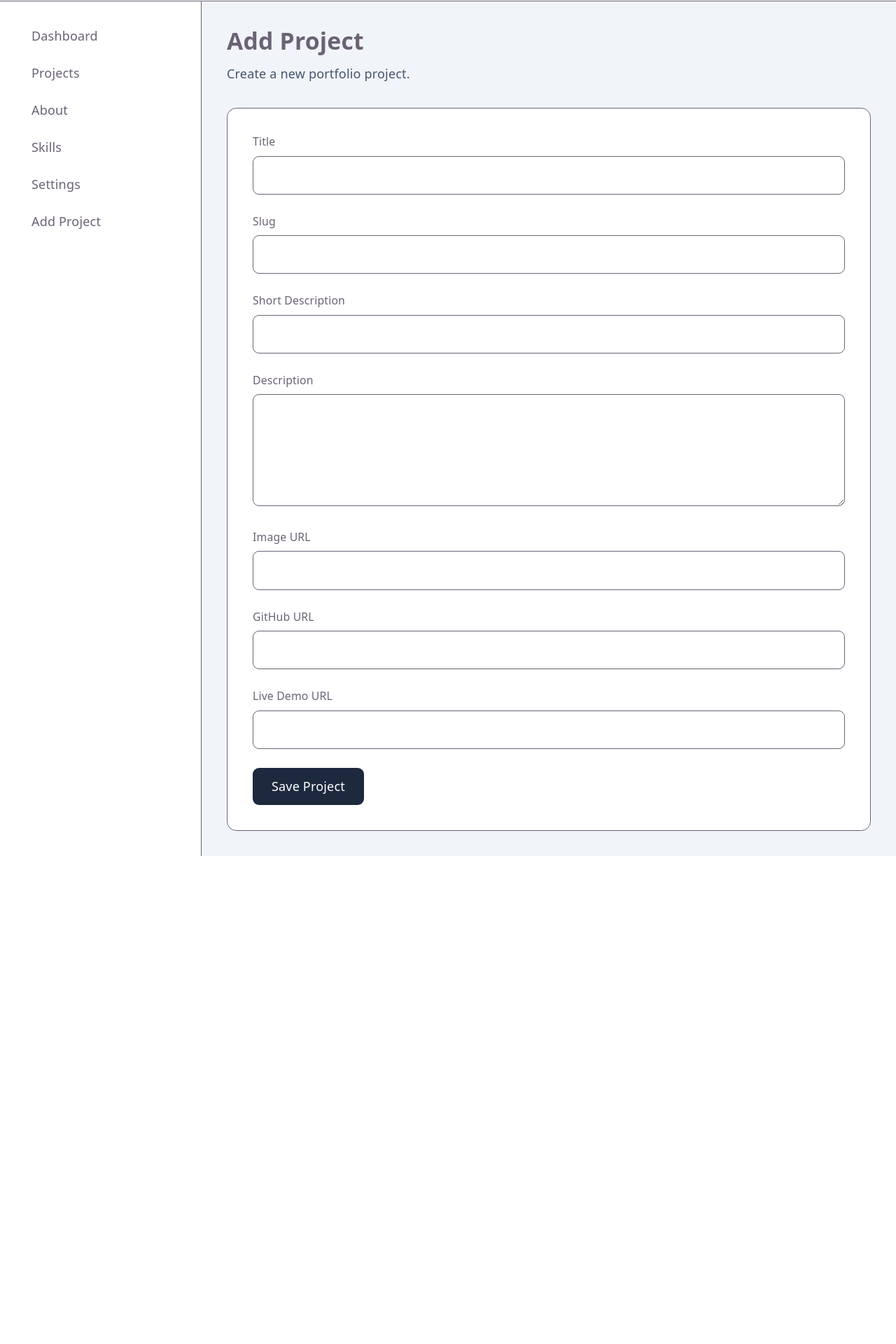
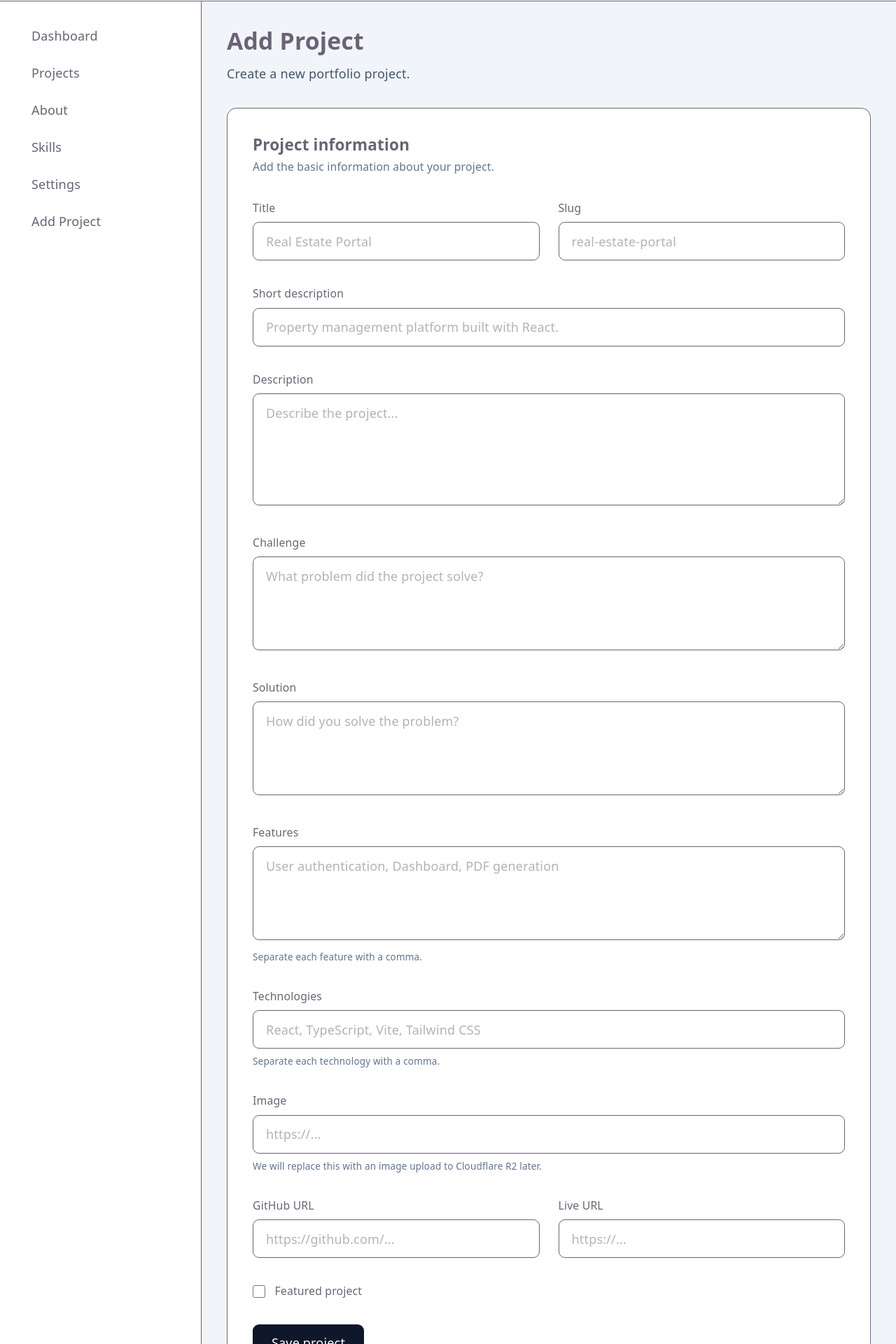
Before and after one commit to vgarmy/portfolio, a React (Vite) app: page /portfolio/admin/projects/new in a window 1280 px wide. Shown: the part 71-1991 px from the top of the page at 70% size. Before the commit the page ends 1294 px from the top, so only its background shows below. Built offline with nearby package versions, Linux system fonts and the light colour scheme.

Commit message:
Connected D1 Databade and Form for submiting project

```diff
--- a/src/components/admin/ProjectForm.tsx
+++ b/src/components/admin/ProjectForm.tsx
@@ -1,133 +1,289 @@
 import { useState } from "react";
 
+const API_URL = "https://vgarmy-portfolio-api.vgarmy.workers.dev/";
+
 function ProjectForm() {
-
     const [title, setTitle] = useState("");
     const [slug, setSlug] = useState("");
     const [shortDescription, setShortDescription] = useState("");
     const [description, setDescription] = useState("");
+    const [challenge, setChallenge] = useState("");
+    const [solution, setSolution] = useState("");
+    const [features, setFeatures] = useState("");
     const [image, setImage] = useState("");
+    const [technologies, setTechnologies] = useState("");
     const [githubUrl, setGithubUrl] = useState("");
     const [liveUrl, setLiveUrl] = useState("");
+    const [featured, setFeatured] = useState(false);
 
-    function handleSubmit(e: React.FormEvent) {
+    const [saving, setSaving] = useState(false);
+    const [message, setMessage] = useState("");
+
+    async function handleSubmit(e: React.FormEvent) {
         e.preventDefault();
 
-        console.log({
+        setSaving(true);
+        setMessage("");
+
+        const project = {
+            slug,
             title,
-            slug,
+            shortDescription,
             description,
+            challenge,
+            solution,
+            features: features
+                .split(",")
+                .map(feature => feature.trim())
+                .filter(Boolean),
             image,
+            technologies: technologies
+                .split(",")
+                .map(technology => technology.trim())
+                .filter(Boolean),
             githubUrl,
             liveUrl,
-            shortDescription,
-        });
+            featured,
+        };
+
+        try {
+            const response = await fetch(API_URL, {
+                method: "POST",
+                headers: {
+                    "Content-Type": "application/json",
+                },
+                body: JSON.stringify(project),
+            });
+
+            const data = await response.json();
+
+            if (!response.ok || !data.success) {
+                throw new Error(data.error || "Could not save project");
+            }
+
+            setMessage("Project saved successfully!");
+
+            setTitle("");
+            setSlug("");
+            setShortDescription("");
+            setDescription("");
+            setChallenge("");
+            setSolution("");
+            setFeatures("");
+            setImage("");
+            setTechnologies("");
+            setGithubUrl("");
+            setLiveUrl("");
+            setFeatured(false);
+        } catch (error) {
+            console.error(error);
+            setMessage("Something went wrong while saving the project.");
+        } finally {
+            setSaving(false);
+        }
     }
-
 
     return (
         <form
             onSubmit={handleSubmit}
-            className="space-y-6 rounded-xl border bg-white p-8"
+            className="space-y-8 rounded-xl border bg-white p-8"
         >
+            <div>
+                <h2 className="text-xl font-semibold">
+                    Project information
+                </h2>
+                <p className="mt-1 text-sm text-slate-500">
+                    Add the basic information about your project.
+                </p>
+            </div>
+
+            <div className="grid gap-6 md:grid-cols-2">
+                <div>
+                    <label className="mb-2 block text-sm font-medium">
+                        Title
+                    </label>
+                    <input
+                        type="text"
+                        value={title}
+                        onChange={e => setTitle(e.target.value)}
+                        required
+                        className="w-full rounded-lg border px-4 py-3"
+                        placeholder="Real Estate Portal"
+                    />
+                </div>
+
+                <div>
+                    <label className="mb-2 block text-sm font-medium">
+                        Slug
+                    </label>
+                    <input
+                        type="text"
+                        value={slug}
+                        onChange={e => setSlug(e.target.value)}
+                        required
+                        className="w-full rounded-lg border px-4 py-3"
+                        placeholder="real-estate-portal"
+                    />
+                </div>
+            </div>
 
             <div>
-                <label className="block text-sm font-medium">
-                    Title
+                <label className="mb-2 block text-sm font-medium">
+                    Short description
                 </label>
-
                 <input
-                    value={title}
-                    onChange={(e) => setTitle(e.target.value)}
-                    className="mt-2 w-full rounded-lg border p-3"
-                />
-            </div>
-
-
-            <div>
-                <label className="block text-sm font-medium">
-                    Slug
-                </label>
-
-                <input
-                    value={slug}
-                    onChange={(e) => setSlug(e.target.value)}
-                    className="mt-2 w-full rounded-lg border p-3"
+                    type="text"
+                    value={shortDescription}
+                    onChange={e => setShortDescription(e.target.value)}
+                    className="w-full rounded-lg border px-4 py-3"
+                    placeholder="Property management platform built with React."
                 />
             </div>
 
             <div>
-                <label className="block text-sm font-medium">
-                    Short Description
-                </label>
-
-                <input
-                    value={shortDescription}
-                    onChange={(e) => setShortDescription(e.target.value)}
-                    className="mt-2 w-full rounded-lg border p-3"
-                />
-            </div>
-
-
-            <div>
-                <label className="block text-sm font-medium">
+                <label className="mb-2 block text-sm font-medium">
                     Description
                 </label>
-
                 <textarea
                     value={description}
-                    onChange={(e) => setDescription(e.target.value)}
+                    onChange={e => setDescription(e.target.value)}
                     rows={5}
-                    className="mt-2 w-full rounded-lg border p-3"
+                    className="w-full rounded-lg border px-4 py-3"
+                    placeholder="Describe the project..."
                 />
             </div>
 
             <div>
-                <label className="block text-sm font-medium">
-                    Image URL
+                <label className="mb-2 block text-sm font-medium">
+                    Challenge
                 </label>
-
-                <input
-                    value={image}
-                    onChange={(e) => setImage(e.target.value)}
-                    className="mt-2 w-full rounded-lg border p-3"
+                <textarea
+                    value={challenge}
+                    onChange={e => setChallenge(e.target.value)}
+                    rows={4}
+                    className="w-full rounded-lg border px-4 py-3"
+                    placeholder="What problem did the project solve?"
                 />
             </div>
 
-
             <div>
-                <label className="block text-sm font-medium">
-                    GitHub URL
+                <label className="mb-2 block text-sm font-medium">
+                    Solution
                 </label>
-
-                <input
-                    value={githubUrl}
-                    onChange={(e) => setGithubUrl(e.target.value)}
-                    className="mt-2 w-full rounded-lg border p-3"
+                <textarea
+                    value={solution}
+                    onChange={e => setSolution(e.target.value)}
+                    rows={4}
+                    className="w-full rounded-lg border px-4 py-3"
+                    placeholder="How did you solve the problem?"
                 />
             </div>
 
+            <div>
+                <label className="mb-2 block text-sm font-medium">
+                    Features
+                </label>
+                <textarea
+                    value={features}
+                    onChange={e => setFeatures(e.target.value)}
+                    rows={4}
+                    className="w-full rounded-lg border px-4 py-3"
+                    placeholder="User authentication, Dashboard, PDF generation"
+                />
+                <p className="mt-2 text-xs text-slate-500">
+                    Separate each feature with a comma.
+                </p>
+            </div>
 
             <div>
-                <label className="block text-sm font-medium">
-                    Live Demo URL
+                <label className="mb-2 block text-sm font-medium">
+                    Technologies
                 </label>
-
                 <input
-                    value={liveUrl}
-                    onChange={(e) => setLiveUrl(e.target.value)}
-                    className="mt-2 w-full rounded-lg border p-3"
+                    type="text"
+                    value={technologies}
+                    onChange={e => setTechnologies(e.target.value)}
+                    className="w-full rounded-lg border px-4 py-3"
+                    placeholder="React, TypeScript, Vite, Tailwind CSS"
                 />
+                <p className="mt-2 text-xs text-slate-500">
+                    Separate each technology with a comma.
+                </p>
             </div>
 
+            <div>
+                <label className="mb-2 block text-sm font-medium">
+                    Image
+                </label>
+                <input
+                    type="text"
+                    value={image}
+                    onChange={e => setImage(e.target.value)}
+                    className="w-full rounded-lg border px-4 py-3"
+                    placeholder="https://..."
+                />
+                <p className="mt-2 text-xs text-slate-500">
+                    We will replace this with an image upload to Cloudflare R2 later.
+                </p>
+            </div>
+
+            <div className="grid gap-6 md:grid-cols-2">
+                <div>
+                    <label className="mb-2 block text-sm font-medium">
+                        GitHub URL
+                    </label>
+                    <input
+                        type="url"
+                        value={githubUrl}
+                        onChange={e => setGithubUrl(e.target.value)}
+                        className="w-full rounded-lg border px-4 py-3"
+                        placeholder="https://github.com/..."
+                    />
+                </div>
+
+                <div>
+                    <label className="mb-2 block text-sm font-medium">
+                        Live URL
+                    </label>
+                    <input
+                        type="url"
+                        value={liveUrl}
+                        onChange={e => setLiveUrl(e.target.value)}
+                        className="w-full rounded-lg border px-4 py-3"
+                        placeholder="https://..."
+                    />
+                </div>
+            </div>
+
+            <div className="flex items-center gap-3">
+                <input
+                    id="featured"
+                    type="checkbox"
+                    checked={featured}
+                    onChange={e => setFeatured(e.target.checked)}
+                    className="h-4 w-4"
+                />
+                <label
+                    htmlFor="featured"
+                    className="text-sm font-medium"
+                >
+                    Featured project
+                </label>
+            </div>
+
+            {message && (
+                <div className="rounded-lg bg-slate-100 px-4 py-3 text-sm">
+                    {message}
+                </div>
+            )}
 
             <button
                 type="submit"
-                className="rounded-lg bg-slate-800 px-6 py-3 text-white"
+                disabled={saving}
+                className="rounded-lg bg-slate-900 px-6 py-3 font-medium text-white transition hover:bg-slate-700 disabled:cursor-not-allowed disabled:opacity-50"
             >
-                Save Project
+                {saving ? "Saving..." : "Save project"}
             </button>
-
         </form>
     );
 }
```
